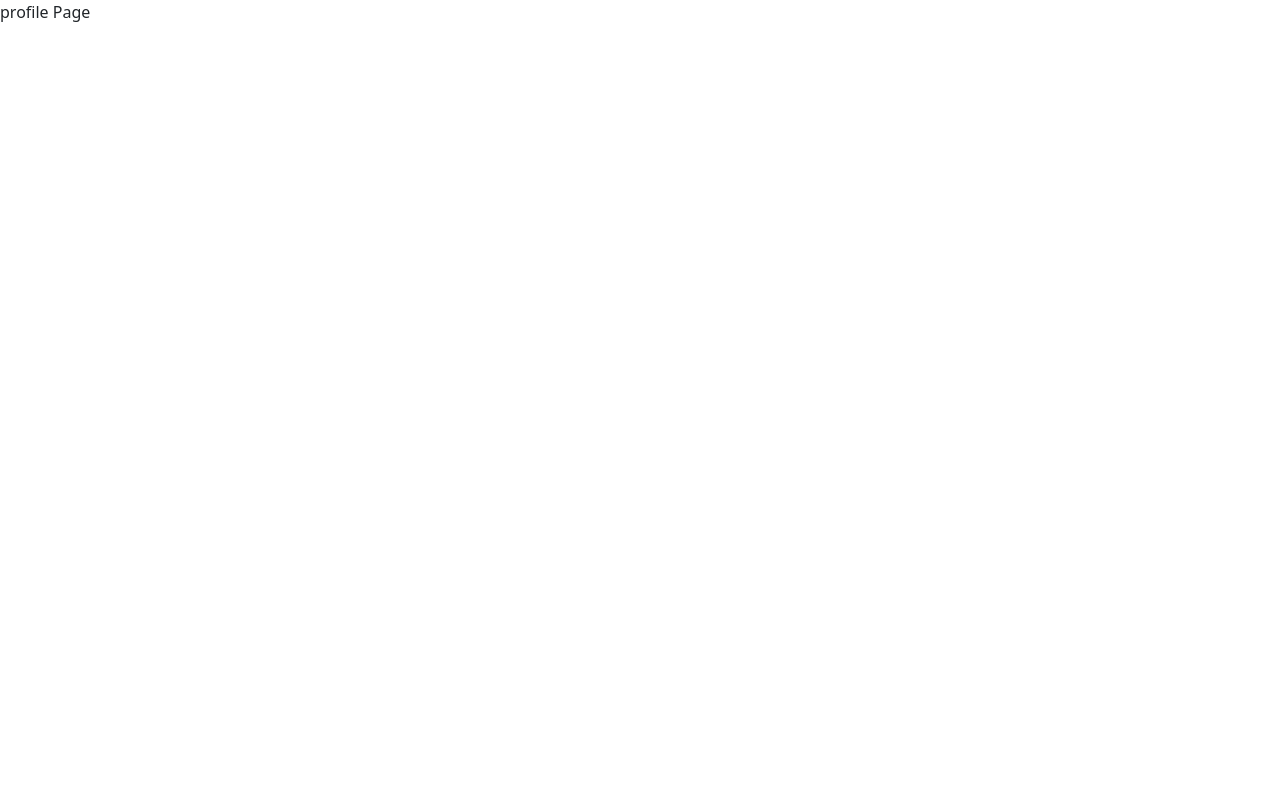
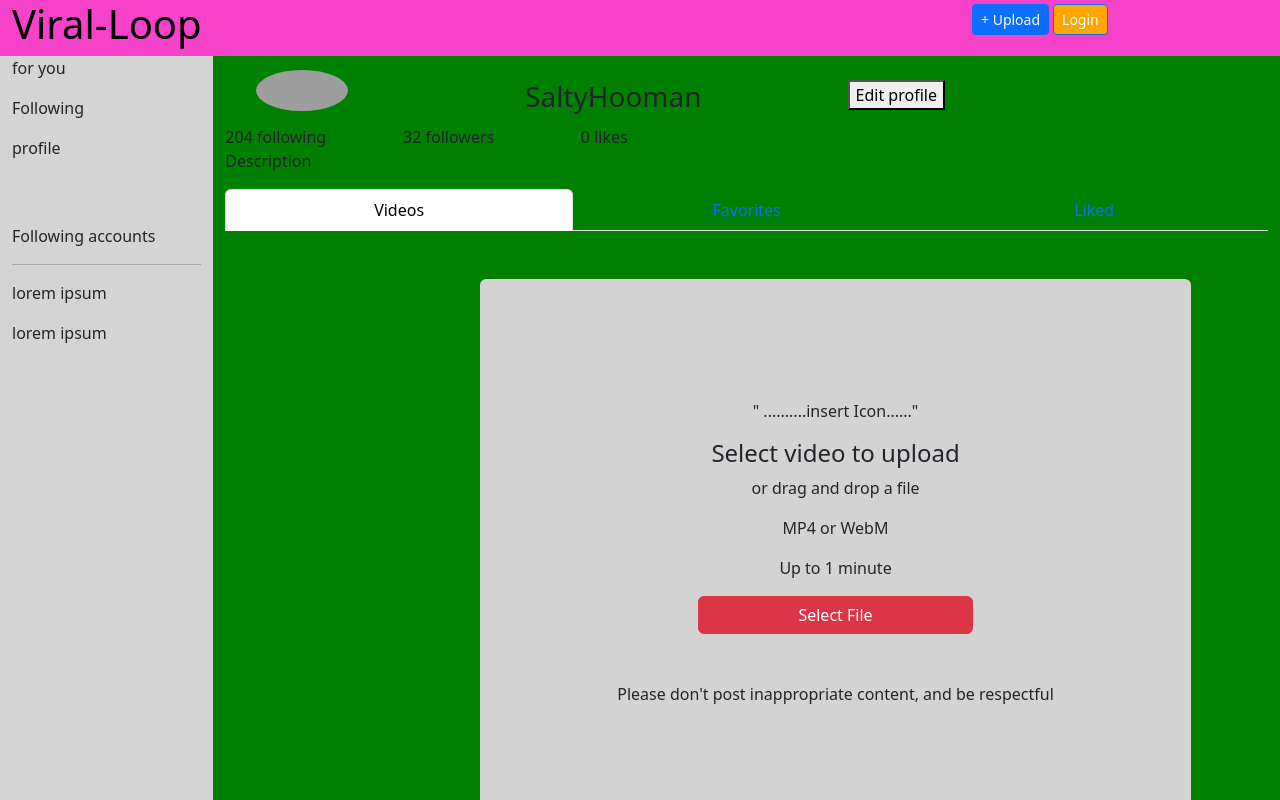
Before and after one commit to Blodowica/TikTok-Clone-Frontend, a React (Create React App) app in the folder tiktokclone/: page /profile in a window 1280 px wide. Shown: the top 800 px of the page. Built offline with nearby package versions, Linux system fonts and the light colour scheme; no server answers; grey boxes are pictures that could not be loaded.

Commit message:
profile page initial design layout

```diff
--- a/tiktokclone/src/App.js
+++ b/tiktokclone/src/App.js
@@ -5,6 +5,7 @@ import HomePage from "./View/homePage";
 import UploadVideoPage from "./View/uploadVideoPage";
 
 import "bootstrap/dist/css/bootstrap.min.css";
+import ProfilePage from "./View/profilePage";
 
 function App() {
   return (
@@ -13,7 +14,7 @@ function App() {
         <Route path="/" element={<HomePage />}></Route>
         <Route path="/login" element={"Login Page"}></Route>
         <Route path="/upload" element={<UploadVideoPage />}></Route>
-        <Route path="/profile" element={"profile Page"}></Route>
+        <Route path="/profile" element={<ProfilePage />}></Route>
         <Route path="*" element={"404 Page not found "} />
       </Routes>
     </div>
--- a/tiktokclone/src/View/homePage.jsx
+++ b/tiktokclone/src/View/homePage.jsx
@@ -19,31 +19,35 @@ function HomePage() {
 
   return (
     <Container fluid>
+      <Row>
+        <Col xl={12}>
           <NavHeader />
+        </Col>
+      </Row>
 
       <Row>
+        {/* Side bar here */}
         <Col
-          className=""
           xl={2}
           style={{
-            top: "5.5vh",
-            bottom: 0,
-            height: "100%",
             backgroundColor: "#d4d4d4",
-            outlineStyle: "dotted",
-            outlineColor: "green",
           }}
         >
           <SideNavBarComponent />
         </Col>
         <Col xl={2}></Col>
+        <Col style={{ height: "92vh" }}>
           {videos.map((video, index) => (
             <Row key={index} className="d-flex justify-content-center mt-4">
-            <Col xl={3} style={{ outlineStyle: "dotted", outlineColor: "red" }}>
+              <Col
+                xl={3}
+                style={{ outlineStyle: "dotted", outlineColor: "red" }}
+              >
                 <VideoPlayerComponent video={video} />
               </Col>
             </Row>
           ))}
+        </Col>
         <Col xl={4}></Col>
       </Row>
     </Container>
--- a/tiktokclone/src/View/profilePage.jsx
+++ b/tiktokclone/src/View/profilePage.jsx
@@ -1,8 +1,15 @@
 import React from "react";
 import { Col, Container, Row } from "react-bootstrap";
+import Image from "react-bootstrap/Image";
+import Nav from "react-bootstrap/Nav";
 import NavHeader from "../Components/NavHeaderComponent";
 import SideNavBarComponent from "../Components/SideNavBarComponent";
+import Tabs from "react-bootstrap/Tabs";
+import Tab from "react-bootstrap/Tab";
 import ProfilePageComponent from "../Components/ProfilePageComponent";
+import UploadVideoComponent from "../Components/UploadVideoComponent";
+import VideoPlayerComponent from "../Components/VideoPlayerComponent";
+import EditVideoComponent from "../Components/EditVideoComponent";
 
 function ProfilePage() {
   return (
@@ -17,7 +24,6 @@ function ProfilePage() {
         <Row>
           {/* Side bar here */}
           <Col
-            className=""
             xl={2}
             style={{
               backgroundColor: "#d4d4d4",
@@ -26,15 +32,24 @@ function ProfilePage() {
             <SideNavBarComponent />
           </Col>
 
-          <Col xl={10} style={{ backgroundColor: "green", height: "94vh" }}>
+          <Col xl={10} style={{ backgroundColor: "green" }}>
             <Row>
-              <Col xl={3}>
-                <p>image</p>
+              <Col
+                xl={2}
+                className=" d-flex justify-content-center align-items-center"
+              >
+                <Image
+                  src="https://encrypted-tbn0.gstatic.com/images?q=tbn:ANd9GcQNOhpV67XSI4Vz5Z_L7XoWiH7UzZQDBTzS3g&s"
+                  roundedCircle
+                  width={"60%"}
+                  height={"60%"}
+                />
               </Col>
-              <Col xl={9}>
+
+              <Col xl={10} className="mt-4">
                 <Row>
-                  <Col>
-                    <p>username</p>
+                  <Col className="text-center justify-content-center">
+                    <h3>SaltyHooman</h3>
                   </Col>
                   <Col>
                     <button>Edit profile</button>
@@ -43,24 +58,52 @@ function ProfilePage() {
               </Col>
             </Row>
             <Row>
-              <Col xl={4}>
-                <p>204 following</p>
-              </Col>
-              <Col xl={4}>
-                <p>32 followers</p>
-              </Col>
-              <Col xl={4}>
-                <p>0 likes</p>
-              </Col>
+              <Col xl={2}>204 following</Col>
+              <Col xl={2}>32 followers</Col>
+              <Col xl={2}>0 likes</Col>
             </Row>
             <Row>
-              <Col>
+              <Col xl={2}>
                 <p>Description</p>
               </Col>
             </Row>
             <Row>
-              <Col>
-                <p>Upload your first video</p>
+              <Col xl={12}>
+                {/* <Nav justify variant="tabs" defaultActiveKey="/home">
+                  <Nav.Item>
+                    <Nav.Link}>
+                      Videos
+                    </Nav.Link>
+                  </Nav.Item>
+                  <Nav.Item>
+                    <Nav.Link>Favorites</Nav.Link>
+                  </Nav.Item>
+                  <Nav.Item>
+                    <Nav.Link>Liked</Nav.Link>
+                  </Nav.Item>
+                </Nav> */}
+                <Tabs
+                  defaultActiveKey="Videos"
+                  id="justify-tab-example"
+                  className="mb-3"
+                  justify
+                >
+                  <Tab eventKey="Videos" title="Videos">
+                    <UploadVideoComponent />
+                  </Tab>
+                  <Tab eventKey="Favorites" title="Favorites">
+                    <UploadVideoComponent />
+                  </Tab>
+                  <Tab eventKey="Liked" title="Liked">
+                    <UploadVideoComponent />
+                  </Tab>
+                </Tabs>
+              </Col>
+            </Row>
+            <hr />
+            <Row>
+              <Col xl={12} className="text-center">
+                losnlndlnlnelsnslnslsnlsn
               </Col>
             </Row>
           </Col>
```
Lines whose indentation alone changed are shown as unchanged.
